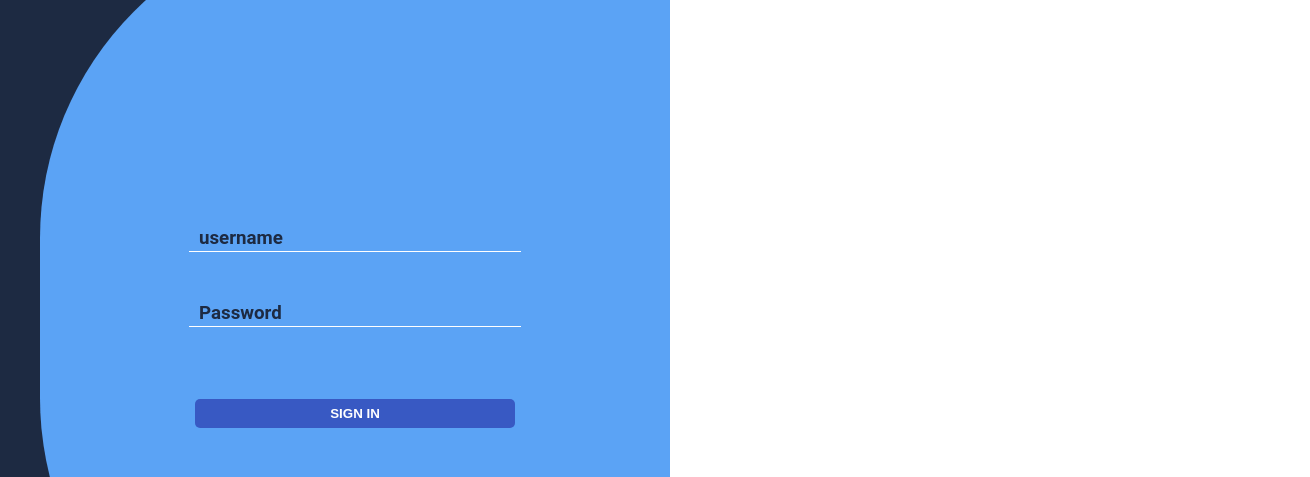
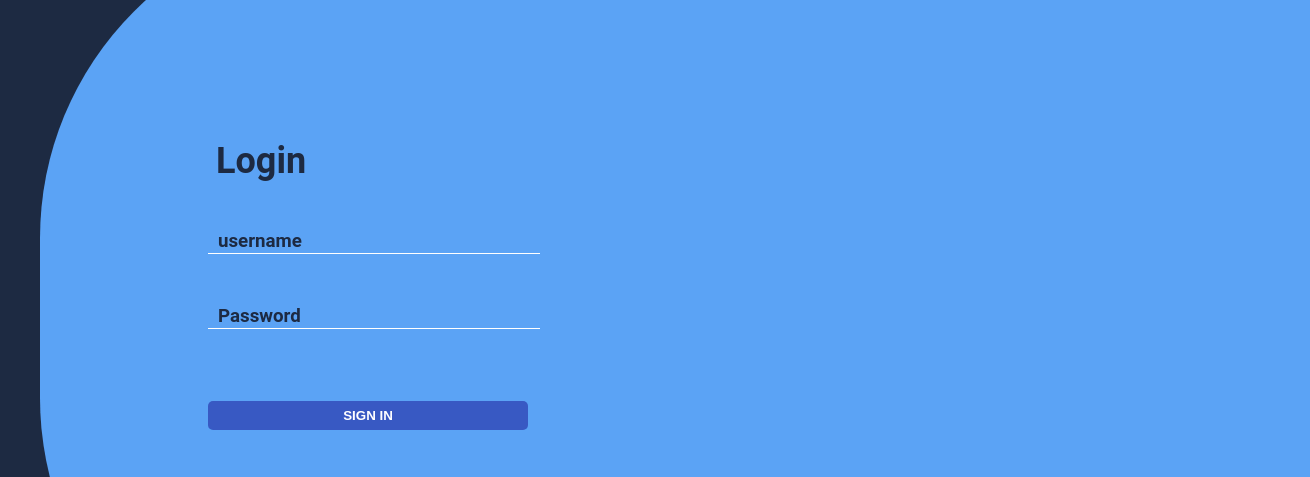
Before and after one commit to scxt-mnt/chat-app, a website: page public/frontEnd/components/forms/login.html in a window 1280 px wide. Shown: the part 82-559 px from the top of the page, 1310 px wide, since content can reach past the window. Drawn offline with Linux system fonts and the light colour scheme.

Commit message:
added: login header  for login

```diff
--- a/public/frontEnd/components/forms/login.html
+++ b/public/frontEnd/components/forms/login.html
@@ -21,7 +21,9 @@
         </div>
 
         <section id="loginSection" class="loginSection">
-
+            <div id="loginHeader">
+                <h1>Login</h1>
+            </div>
             <img id="meChatLogo" class="meChatLogo"
                 src="https://res.cloudinary.com/doan4g4r9/image/upload/v1758112824/white_on_black-removebg-preview_iiul19.png"></img>
             <div id="loginContainer" class="loginContainer">
--- a/public/frontEnd/styles/chat.css
+++ b/public/frontEnd/styles/chat.css
@@ -458,5 +458,6 @@
 
 .removeImage{
     background-color: transparent;
-    border: 2px solid rgb(255, 255, 255);
+    border: 2px solid rgb(170, 163, 163);
+    color: rgb(100, 84, 84);
 }
--- a/public/frontEnd/styles/login.css
+++ b/public/frontEnd/styles/login.css
@@ -23,6 +23,7 @@
     border-radius: 5rem 5rem 0 0;
     background-color: #5BA3F5;
     position: relative;
+
 }
 
 .loginContainer {
--- a/public/frontEnd/styles/loginRs.css
+++ b/public/frontEnd/styles/loginRs.css
@@ -40,12 +40,14 @@
     }
 
     #loginSection {
-        background-color: #5BA3F5;        border-radius: 20rem 0 0 20rem;
+        background-color: #5BA3F5;
+        border-radius: 20rem 0 0 20rem;
         display: flex;
         justify-content: center;
         align-items: center;
         color: #1D2A42;
-        padding: 5rem;
+        padding: 4rem 10rem 10rem 10rem;
+        flex-direction: column;
     }
 
     #welcomeMessage {
@@ -73,4 +75,17 @@
         color: white;
 
     }
+    #loginHeader{
+        width: 100vw;
+        margin-left: 1rem;
+        font-size: 1.5rem;
+    }
+
+    #btn-login{
+        align-self: start;
+    }
+
+    #loginContainer{
+        width: 100vw;
+    }
 }
```
